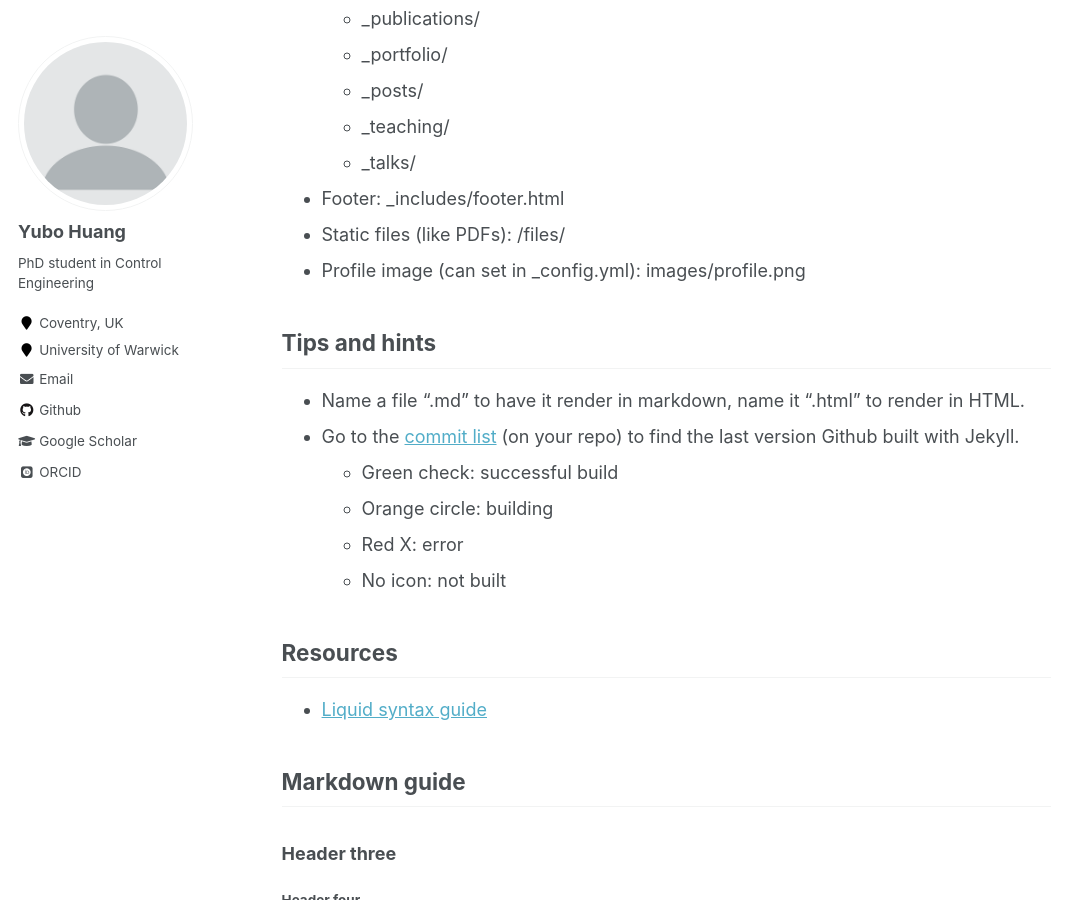
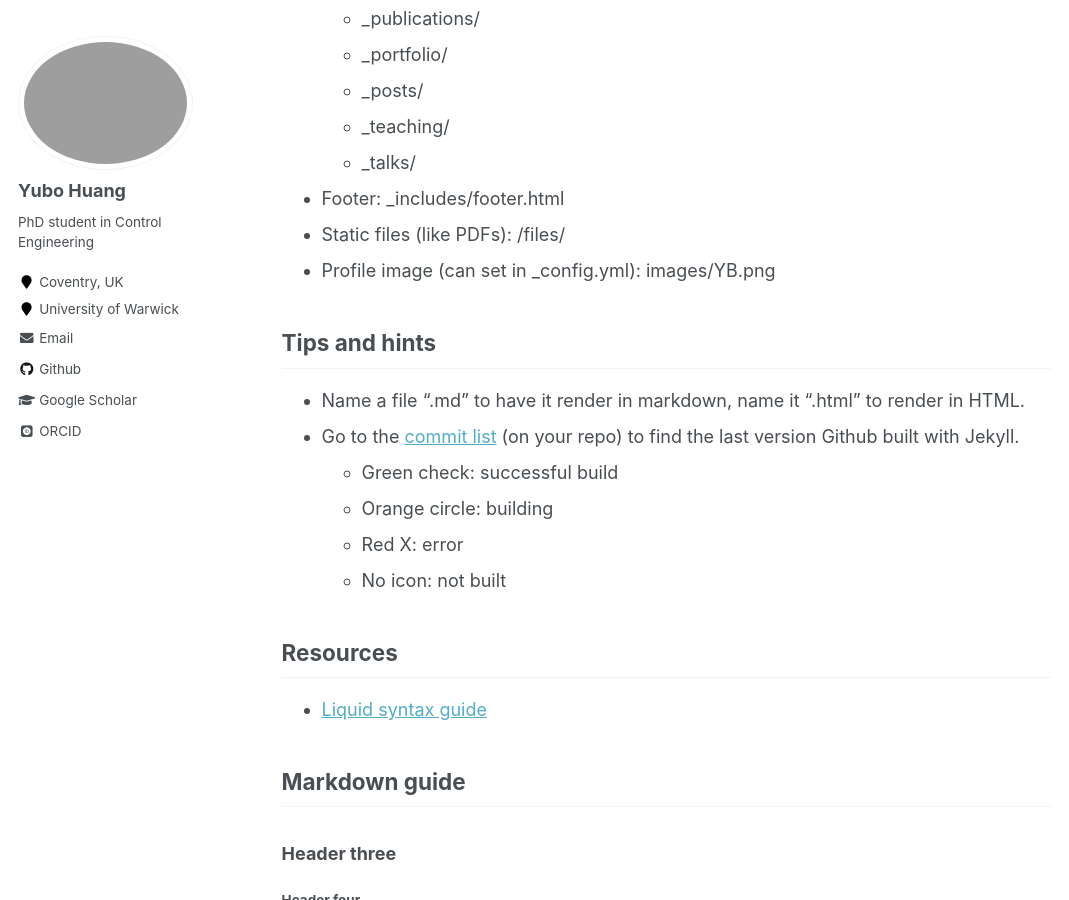
Before and after one commit to Yubo-Huang/Yubo-Huang.github.io, a Jekyll site: the page built from _pages/markdown.md, in a window 1280 px wide and 900 px high, scrolled down 401 px. Shown: the whole window, without its empty margins (0-1069 px from the left). Built offline with Jekyll 4.4.1, drawn with Linux system fonts in a browser that asks for light colours; some web fonts are replaced.

Commit message:
add my picture

```diff
--- a/_config.yml
+++ b/_config.yml
@@ -81,7 +81,7 @@
 # Site Author
 author:
   name             : "Yubo Huang"
-  avatar           : "profile.png"
+  avatar           : "YB.png"
   bio              : "PhD student in Control Engineering"
   location         : "Coventry, UK"
   employer         : "University of Warwick"
--- a/_pages/markdown.md
+++ b/_pages/markdown.md
@@ -20,7 +20,7 @@
   * _talks/
 * Footer: _includes/footer.html
 * Static files (like PDFs): /files/
-* Profile image (can set in _config.yml): images/profile.png
+* Profile image (can set in _config.yml): images/YB.png
 
 ## Tips and hints
 
```
Also changed, not shown: 1 other file.
